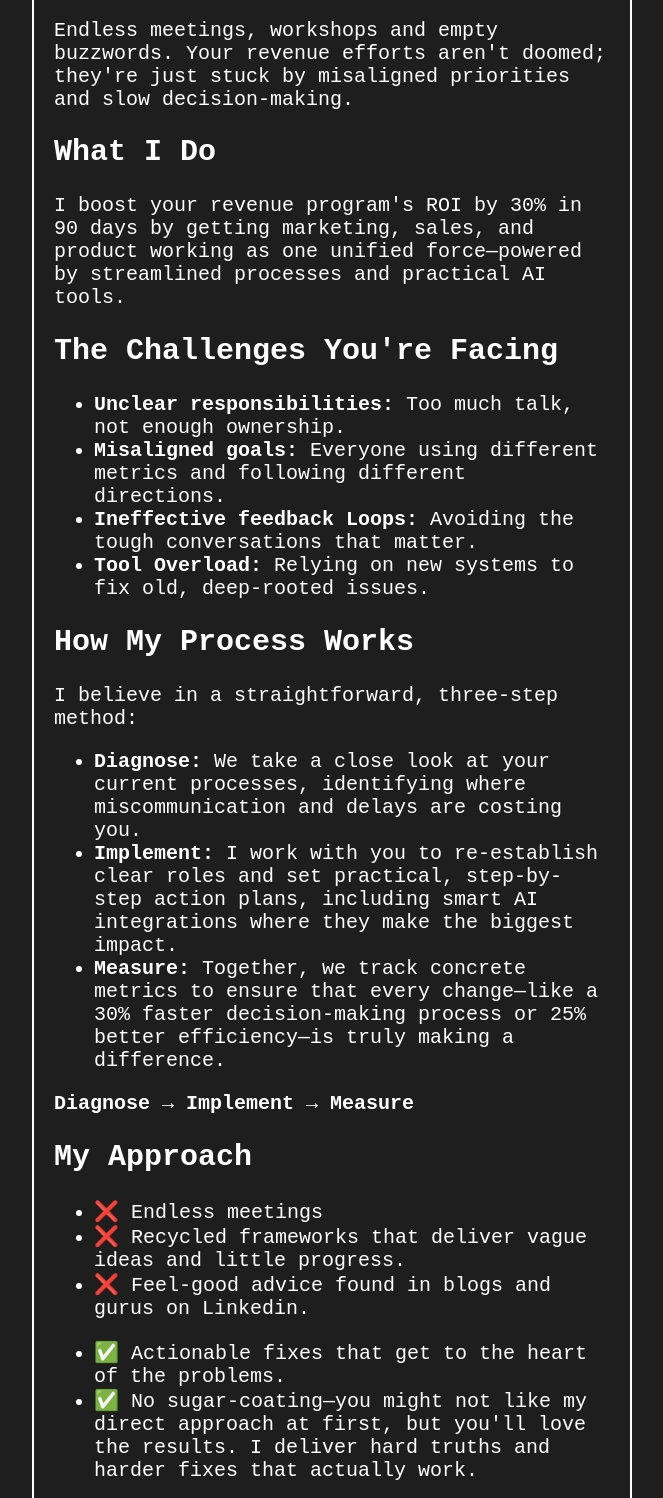
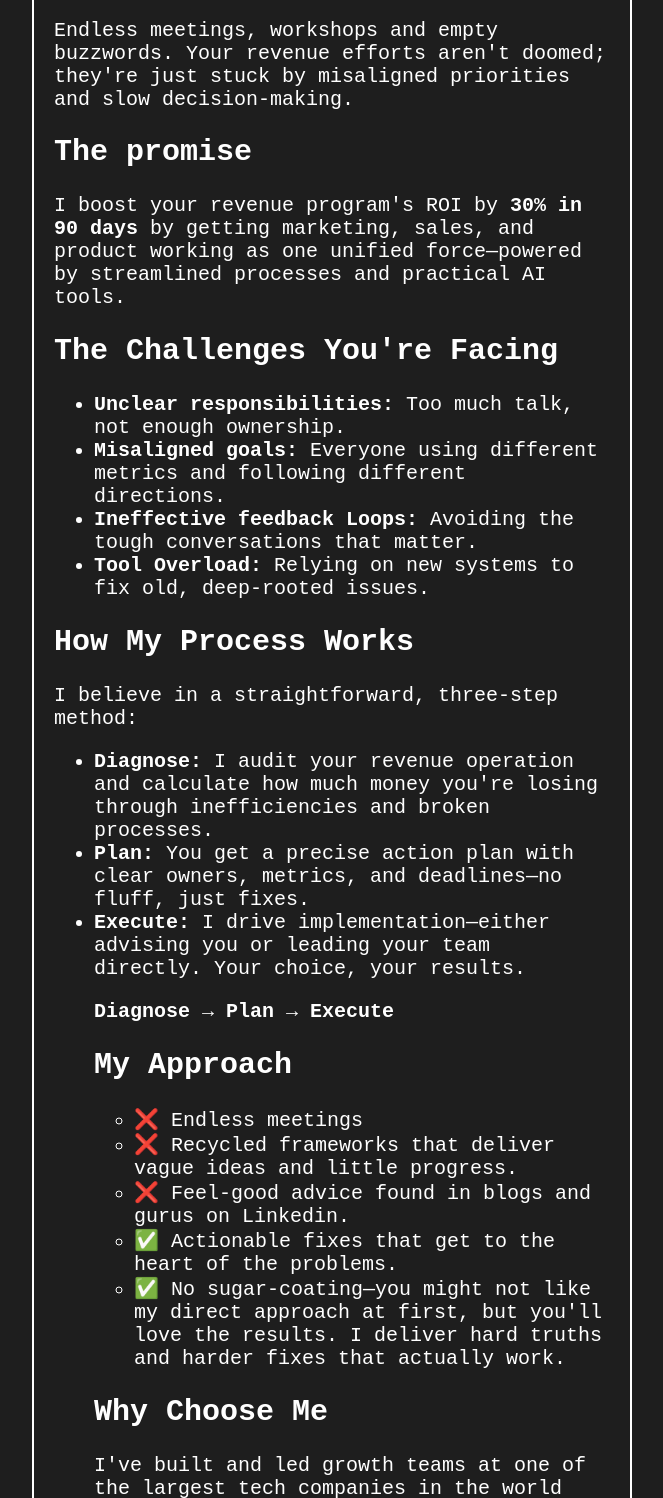
Before and after one commit to aggelosmouzakitis/bullied-to-better, a plain HTML site: page index.html in a window 1280 px wide. Shown: the part 560-2058 px from the top of the page, without its empty margins (308-971 px from the left). Drawn offline with Linux system fonts and the light colour scheme.

Commit message:
Update index.html

```diff
--- a/index.html
+++ b/index.html
@@ -108,8 +108,8 @@
         <h1>Your Revenue Efforts Aren't Broken—They're Just Stuck</h1>
         <p>Endless meetings, workshops and empty buzzwords. Your revenue efforts aren't doomed; they're just stuck by misaligned priorities and slow decision-making.</p>
 
-        <h2>What I Do</h2>
-        <p>I boost your revenue program's ROI by 30% in 90 days by getting marketing, sales, and product working as one unified force—powered by streamlined processes and practical AI tools.</p>
+        <h2>The promise</h2>
+        <p>I boost your revenue program's ROI by <strong>30% in 90 days</strong> by getting marketing, sales, and product working as one unified force—powered by streamlined processes and practical AI tools.</p>
 
 
         <h2>The Challenges You're Facing</h2>
@@ -123,11 +123,11 @@
         <h2>How My Process Works</h2>
         <p>I believe in a straightforward, three-step method:</p>
         <ul>
-            <li><strong>Diagnose:</strong> We take a close look at your current processes, identifying where miscommunication and delays are costing you.</li>
-            <li><strong>Implement:</strong> I work with you to re-establish clear roles and set practical, step-by-step action plans, including smart AI integrations where they make the biggest impact.</li>
-            <li><strong>Measure:</strong> Together, we track concrete metrics to ensure that every change—like a 30% faster decision-making process or 25% better efficiency—is truly making a difference.</li>
-        </ul>
-        <p><strong>Diagnose → Implement → Measure</strong></p>
+            <li><strong>Diagnose:</strong> I audit your revenue operation and calculate how much money you're losing through inefficiencies and broken processes.</li>
+            <li><strong>Plan:</strong> You get a precise action plan with clear owners, metrics, and deadlines—no fluff, just fixes.</li>
+            <li><strong>Execute:</strong> I drive implementation—either advising you or leading your team directly. Your choice, your results.</li>
+
+        <p><strong>Diagnose → Plan → Execute</strong></p>
 
         <h2>My Approach</h2>
         <ul>
@@ -145,10 +145,7 @@
         <p>With a background in integrative psychotherapy, I understand both the systems and the people behind them, ensuring your team not only adjusts its process but also evolves together.</p>
 
         <h2>What's Next</h2>
-        <p><a href="#">Download the Free Book:</a> Get the insights you need with "The BS Guide to Fixing Cross-functional Teams." It's packed with practical advice and actionable ideas.</p>
-        <p><a href="https://calendly.com/aggelosmouzakitis/one-to-one">Book a 1:1 Call:</a> Let's talk about what's really holding your team back and map out a clear plan to fix it—quickly and effectively.</p>
-        <p>Ready to move from stuck to results? <a href="https://calendly.com/aggelosmouzakitis/one-to-one">Contact me today.</a></p>
-    </div>
+<p><a href="https://calendly.com/aggelosmouzakitis/one-to-one">Schedule Your Revenue Audit:</a> Find out how much money your team's inefficiencies are costing you. This is a low-cost engagement to test our chemistry and cooperation</p>    </div>
 
     <p>&copy; 2025 404 Teams. All rights reserved.</p>
 
```
